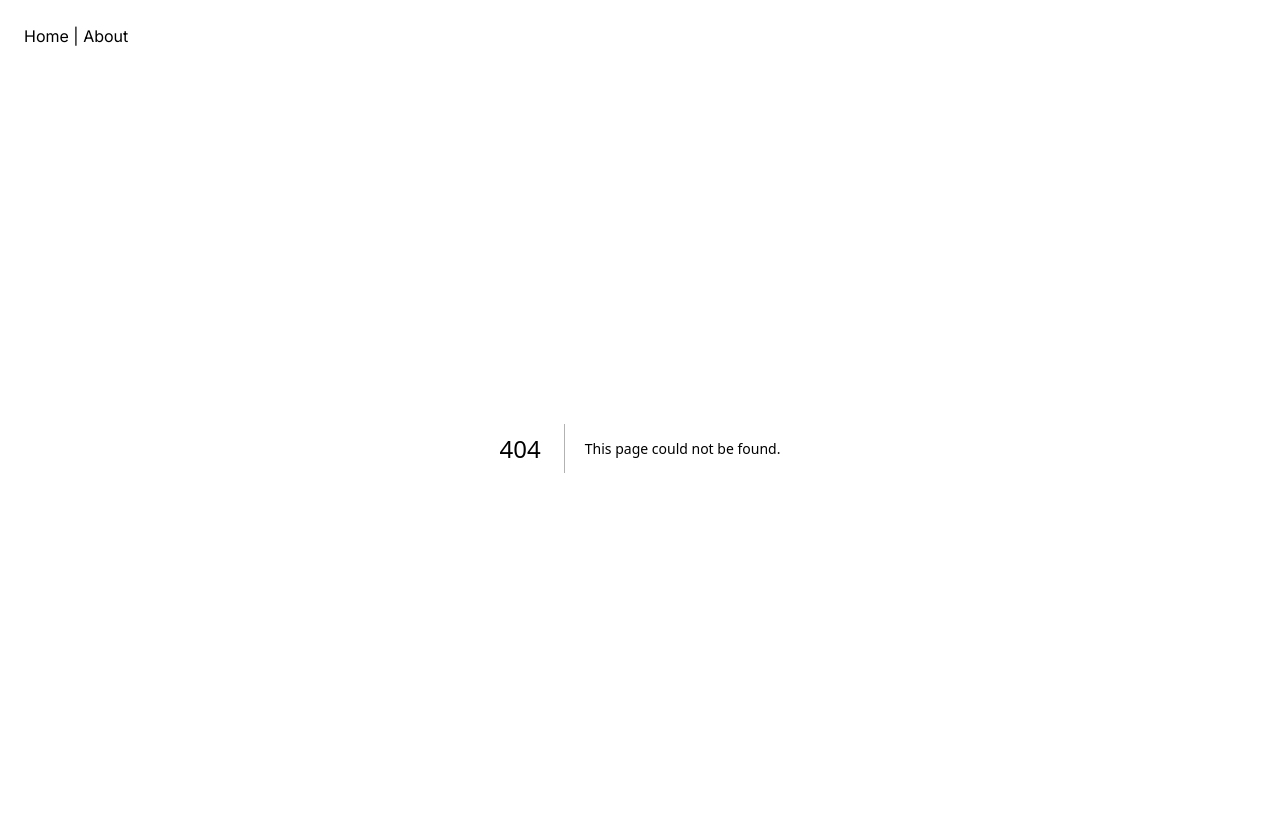
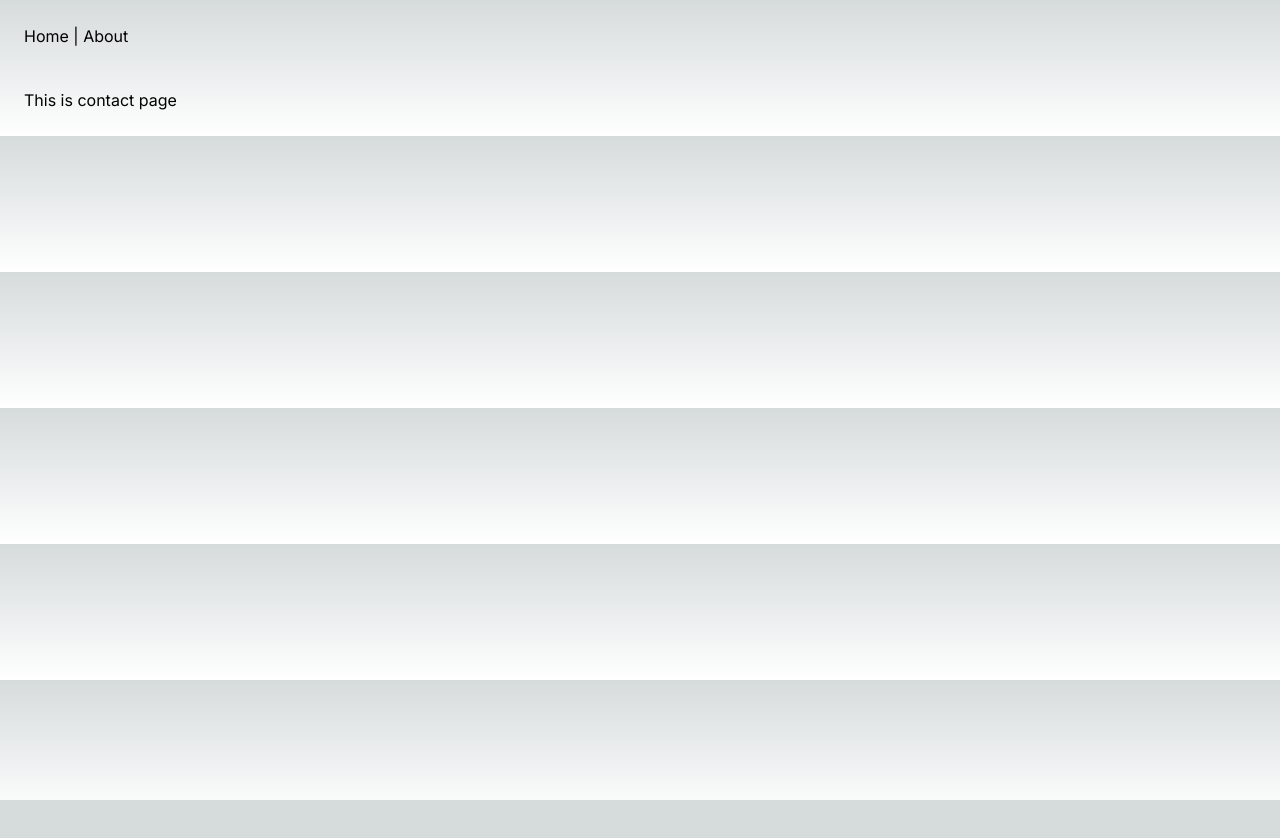
Before and after one commit to uzzal71/nextjs-basic, a Next.js app: page /contact in a window 1280 px wide. Before the commit this address had no page. Shown: the top 838 px of the page. After the commit the page ends 800 px from the top, so only its background shows below. Built offline with nearby package versions, Linux system fonts and the light colour scheme.

Commit message:
page brack

```diff
--- /dev/null
+++ b/app/contact/page.js
@@ -0,0 +1,10 @@
+
+export default function Contact() {
+    return (
+        <main className="mt-10">
+            <div>
+            This is contact page
+        </div>
+        </main>
+    );
+}
```
